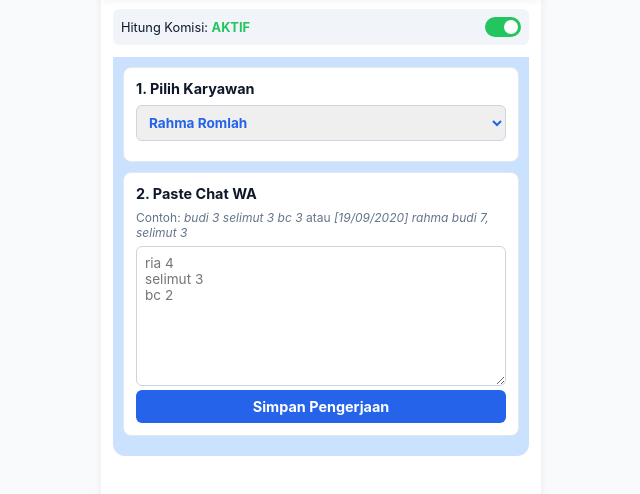
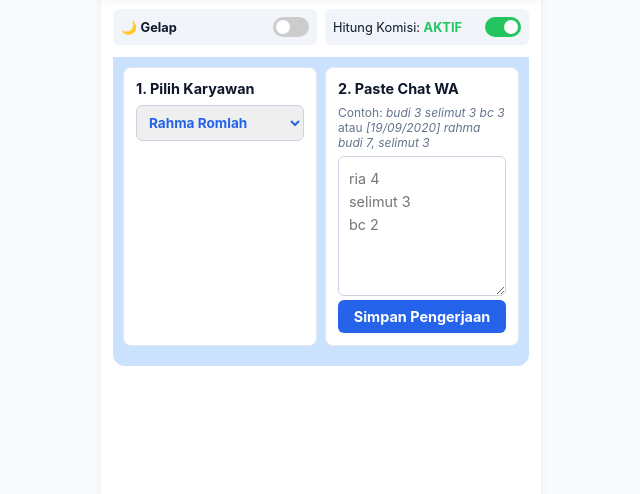
Before and after one commit to laundryland/parserwa, a plain HTML site: page index.html in a window 1280 px wide. Shown: the part 104-598 px from the top of the page, without its empty margins (319-959 px from the left). Drawn offline with Linux system fonts and the light colour scheme.

Commit message:
Update index.html

```diff
--- a/index.html
+++ b/index.html
@@ -51,16 +51,26 @@
 
     <div class="container">
 
-      <div class="switch-container">
-        <span>Hitung Komisi: <strong id="commission-status-label" style="color:var(--success);">AKTIF</strong></span>
-        <label class="switch">
-          <input type="checkbox" id="commissionToggle" checked onchange="toggleCommissionMode()">
-          <span class="slider"></span>
-        </label>
+      <div style="display:grid; grid-template-columns:1fr 1fr; gap:8px; margin-bottom:12px;">
+        <div class="switch-container" style="margin-bottom:0;">
+          <span>🌙 <strong id="dark-mode-label">Gelap</strong></span>
+          <label class="switch">
+            <input type="checkbox" id="darkModeToggle" onchange="toggleDarkMode()">
+            <span class="slider"></span>
+          </label>
+        </div>
+        <div class="switch-container" style="margin-bottom:0;">
+          <span>Hitung Komisi: <strong id="commission-status-label" style="color:var(--success);">AKTIF</strong></span>
+          <label class="switch">
+            <input type="checkbox" id="commissionToggle" checked onchange="toggleCommissionMode()">
+            <span class="slider"></span>
+          </label>
+        </div>
       </div>
 
       <!-- TAB INPUT -->
       <div id="tab-input" class="tab-content active">
+        <div class="input-grid-2">
         <div class="card">
           <h3>1. Pilih Karyawan</h3>
           <div class="form-group"><select id="input-karyawan-select" style="font-weight:bold; color:var(--primary);"></select></div>
@@ -68,8 +78,9 @@
         <div class="card">
           <h3>2. Paste Chat WA</h3>
           <p style="font-size:0.75em; color:#64748b; margin-bottom:6px;">Contoh: <i>budi 3 selimut 3 bc 3</i> atau <i>[19/09/2020] rahma budi 7, selimut 3</i></p>
-          <textarea id="inputText" placeholder="ria 4&#10;selimut 3&#10;bc 2"></textarea>
+          <textarea id="inputText" placeholder="ria 4&#10;selimut 3&#10;bc 2" style="height:140px; min-height:140px; font-size:0.9em; line-height:1.6; padding:10px;"></textarea>
           <button class="btn btn-primary" style="width:100%; font-size:0.9em;" onclick="processInputWA()">Simpan Pengerjaan</button>
+        </div>
         </div>
       </div>
 
@@ -113,7 +124,7 @@
         </div>
 
         <div class="card">
-          <h3>Pengerjaan Hari Ini <button class="btn btn-danger" style="font-size:0.6em; padding:4px 8px; float:right;" onclick="resetTodayOrders()">Reset</button></h3>
+          <h3>Pengerjaan Hari Ini <button class="icon-action delete" style="float:right; width:30px; height:30px; background:#fee2e2; color:#b91c1c;" onclick="resetTodayOrders()" title="Reset hari ini">🔄</button></h3>
           <div class="table-responsive"><table><thead><tr><th>Jam</th><th>Nama</th><th>Jenis</th><th>Qty</th><th>Satuan</th><th>Komisi</th><th>Aksi</th></tr></thead><tbody id="ordersTable"></tbody></table></div>
         </div>
       </div>
```
